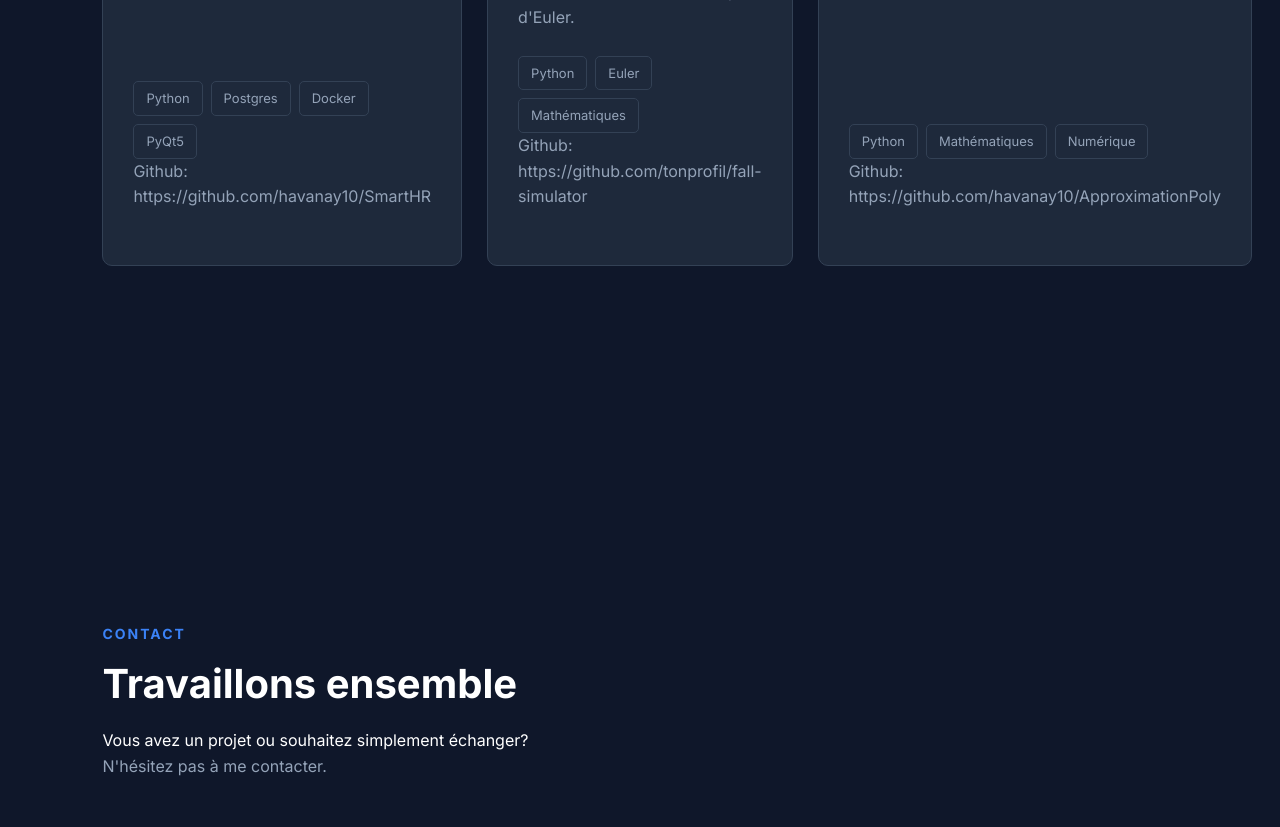
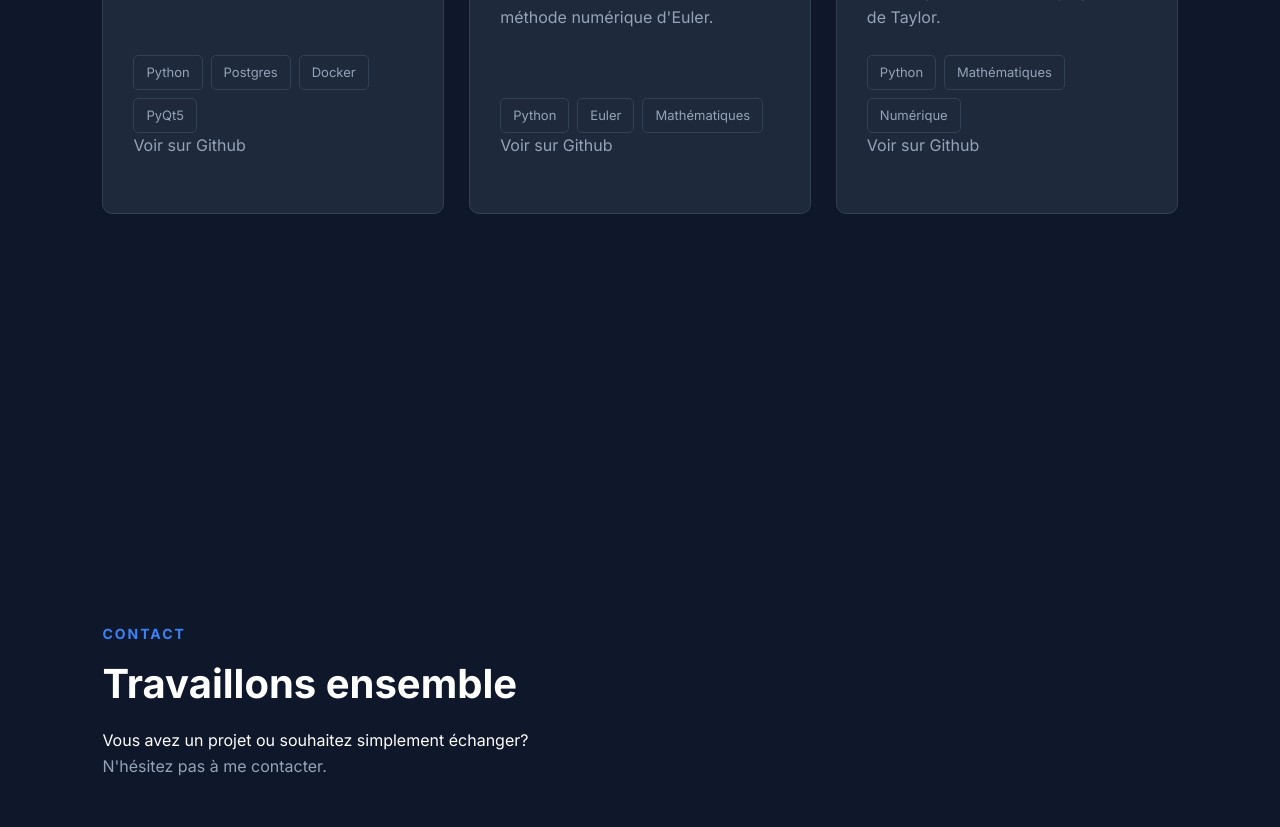
Before and after one commit to havanay10/portfolio, a React (Vite) app: page / in a window 1280 px wide. Shown: the part 2820-3647 px from the top of the page. Built offline with nearby package versions, Linux system fonts and the light colour scheme.

Commit message:
feat: Dernier modif

```diff
--- a/src/sections/Projects.tsx
+++ b/src/sections/Projects.tsx
@@ -64,7 +64,7 @@ function Projects() {
                 </span>
               ))}
             </div>
-            <p>Github: {project.repoUrl}</p>
+            <p><a href="{project.repoUrl}">Voir sur Github</a></p>
           </article>
         ))}
       </div>
```
